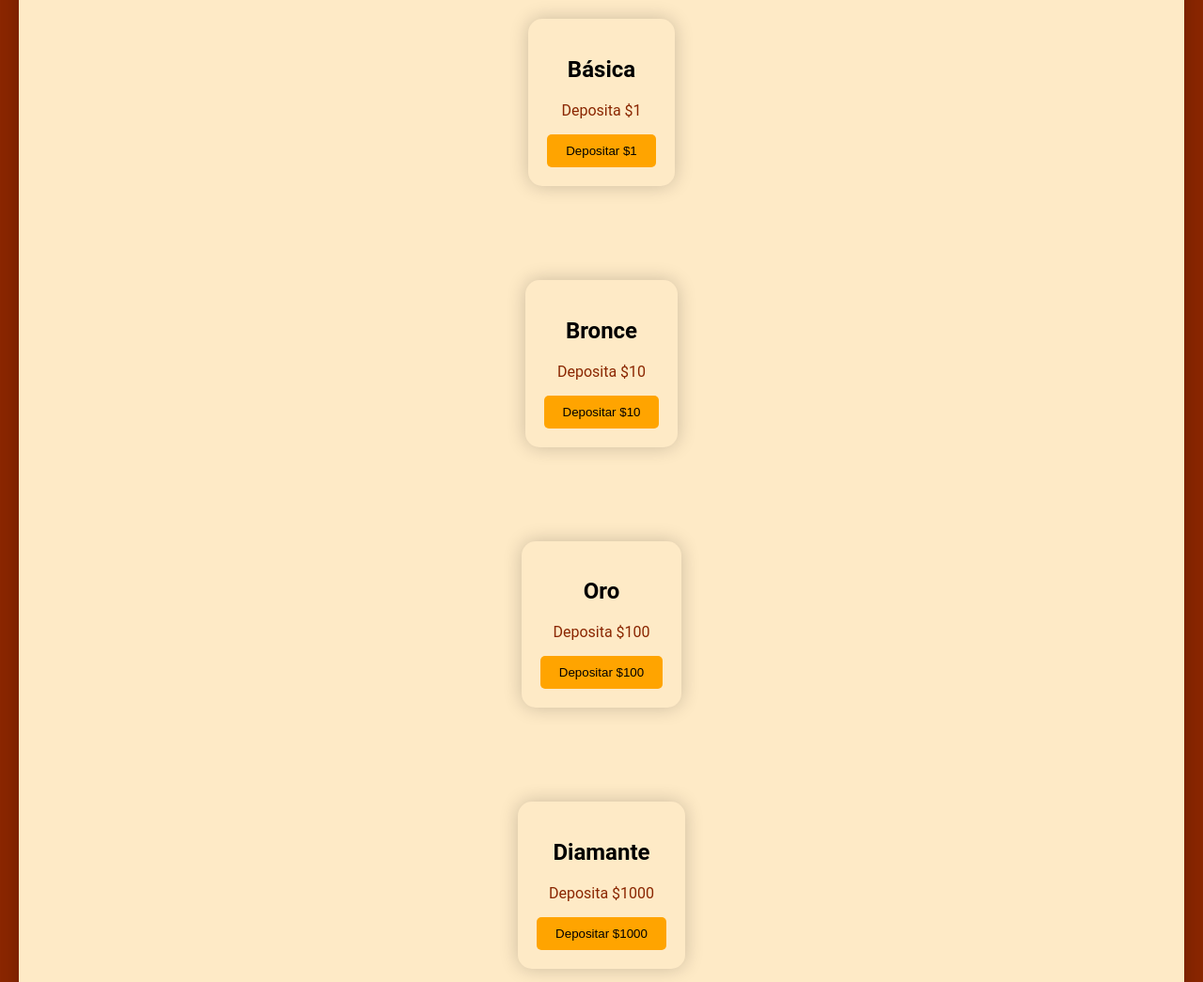
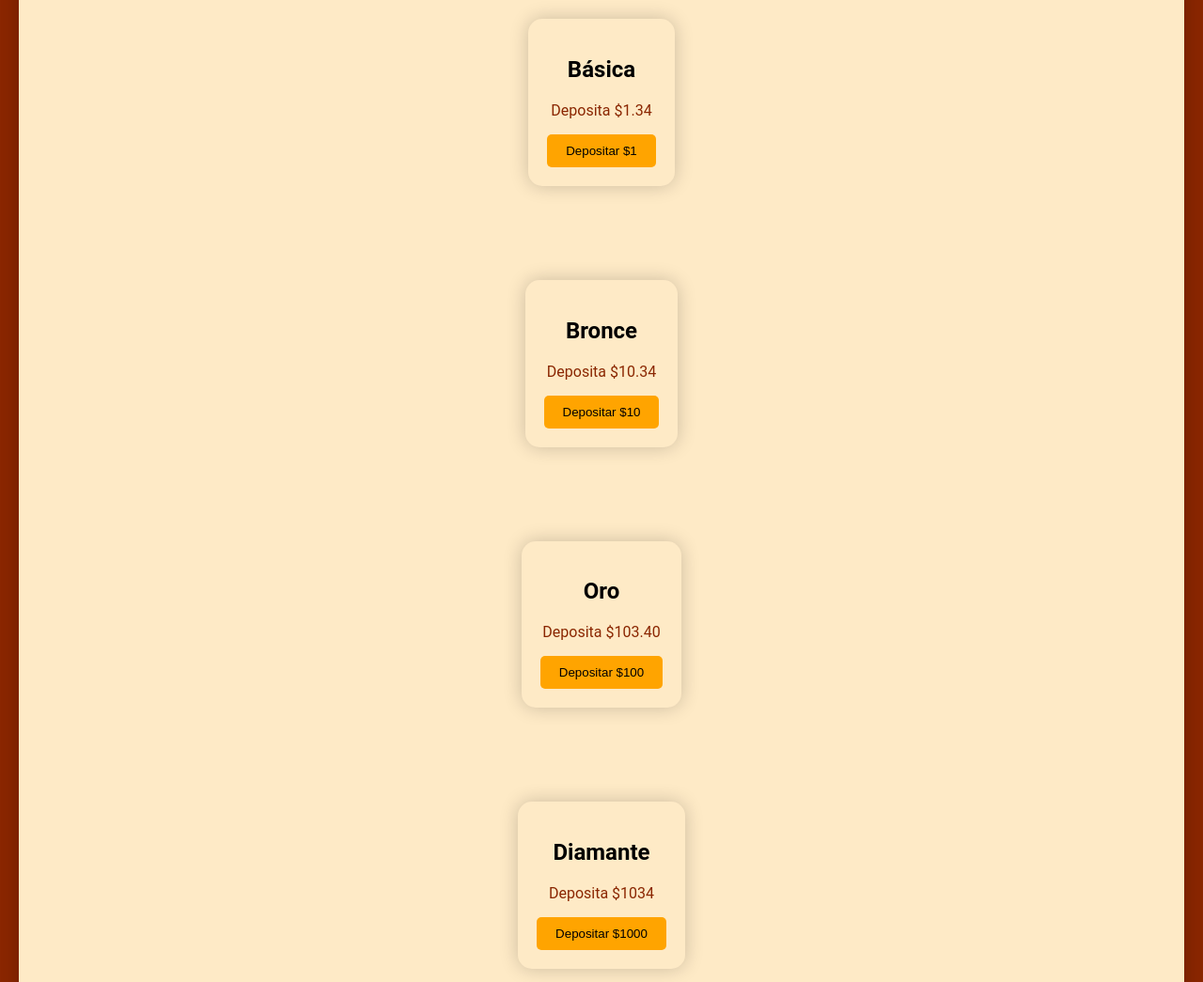
Before and after one commit to javierfevidaho/bank, a Django app: page /deposit/ in a window 1280 px wide. Shown: the part 382-1427 px from the top of the page at 94% size. Run offline with Django 3.2, Linux system fonts and the light colour scheme; the first user in the database is signed in; some libraries are stand-ins or nearby versions.

Commit message:
cost + card commissions

```diff
--- a/core/templates/core/deposit.html
+++ b/core/templates/core/deposit.html
@@ -6,10 +6,10 @@
     <div class="col-md-3">
         <div class="frame deposit-frame">
             <h2>Básica</h2>
-            <p>Deposita $1</p>
+            <p>Deposita $1.34</p>
             <form id="basic-form" action="{% url 'create_checkout_session' %}" method="POST">
                 {% csrf_token %}
-                <input type="hidden" name="amount" value="1">
+                <input type="hidden" name="amount" value="1.34">
                 <button type="submit" class="btn btn-primary" id="basic-button">Depositar $1</button>
             </form>
         </div>
@@ -17,10 +17,10 @@
     <div class="col-md-3">
         <div class="frame deposit-frame">
             <h2>Bronce</h2>
-            <p>Deposita $10</p>
+            <p>Deposita $10.34</p>
             <form id="bronze-form" action="{% url 'create_checkout_session' %}" method="POST">
                 {% csrf_token %}
-                <input type="hidden" name="amount" value="10">
+                <input type="hidden" name="amount" value="10.34">
                 <button type="submit" class="btn btn-primary" id="bronze-button">Depositar $10</button>
             </form>
         </div>
@@ -28,10 +28,10 @@
     <div class="col-md-3">
         <div class="frame deposit-frame">
             <h2>Oro</h2>
-            <p>Deposita $100</p>
+            <p>Deposita $103.40</p>
             <form id="gold-form" action="{% url 'create_checkout_session' %}" method="POST">
                 {% csrf_token %}
-                <input type="hidden" name="amount" value="100">
+                <input type="hidden" name="amount" value="103.40">
                 <button type="submit" class="btn btn-primary" id="gold-button">Depositar $100</button>
             </form>
         </div>
@@ -39,10 +39,10 @@
     <div class="col-md-3">
         <div class="frame deposit-frame">
             <h2>Diamante</h2>
-            <p>Deposita $1000</p>
+            <p>Deposita $1034</p>
             <form id="diamond-form" action="{% url 'create_checkout_session' %}" method="POST">
                 {% csrf_token %}
-                <input type="hidden" name="amount" value="1000">
+                <input type="hidden" name="amount" value="1034">
                 <button type="submit" class="btn btn-primary" id="diamond-button">Depositar $1000</button>
             </form>
         </div>
--- a/core/templates/core/purchase_ticket.html
+++ b/core/templates/core/purchase_ticket.html
@@ -6,7 +6,7 @@
 <div class="frame p-3">
     <h2>Purchase Tickets</h2>
     <p>Your current balance is: ${{ balance|floatformat:2|intcomma }}</p>
-    <p>Ticket Price: $1.00</p>
+    <p>Ticket Price: $1.34</p>
     <div class="d-flex justify-content-between">
         <div class="ticket-frame p-3 mb-3">
             <form id="ticket-form" method="post" class="ticket-form">
@@ -106,7 +106,7 @@
 
         handleNumberSelection(checkboxes[0]);
 
-        const randomBonus = Math.floor(Math.random() * 14) + 1;
+        const randomBonus = Math.floor(Math.random() * 13) + 1;
         radioButtons[randomBonus - 1].checked = true;
     }
 
--- a/core/views.py
+++ b/core/views.py
@@ -165,7 +165,7 @@ def purchase_ticket(request):
                         user=request.user,
                         numbers=ticket_numbers,
                         bonus=ticket_bonus,
-                        price=Decimal('1.00')
+                        price=Decimal('1.34')
                     )
                     new_ticket.save()
                     tickets.append(new_ticket)
@@ -193,7 +193,7 @@ def purchase_ticket(request):
                         user=request.user,
                         numbers=','.join(numbers),
                         bonus=int(bonus_number),
-                        price=Decimal('1.00')
+                        price=Decimal('1.34')
                     )
                     ticket.save()
                     tickets.append(ticket)
@@ -250,7 +250,7 @@ def coinbase_payment(request):
         'name': 'Lottery Ticket',
         'description': 'Purchase a lottery ticket',
         'local_price': {
-            'amount': '1.00',
+            'amount': '1.34',
             'currency': 'USD'
         },
         'pricing_type': 'fixed_price',
```
